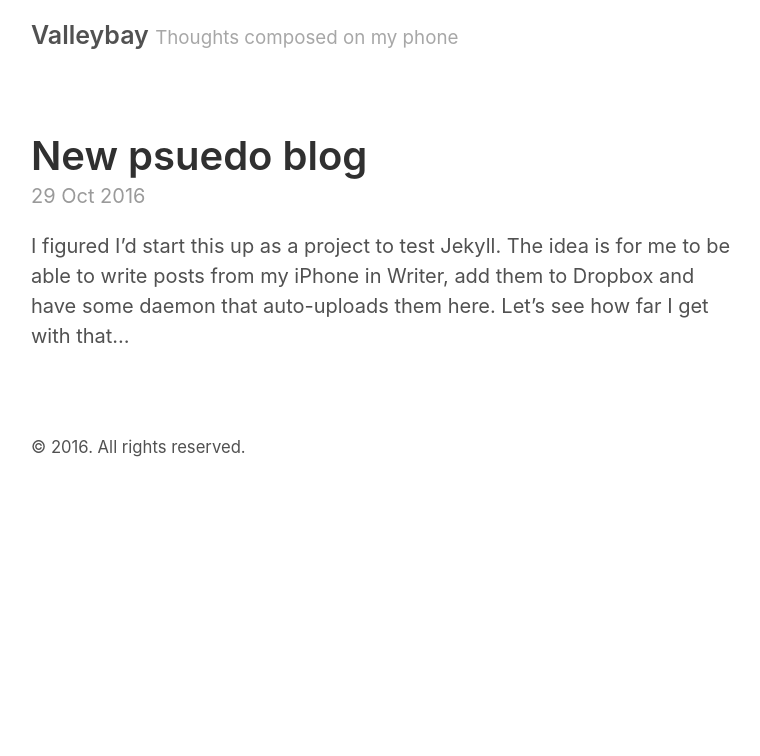
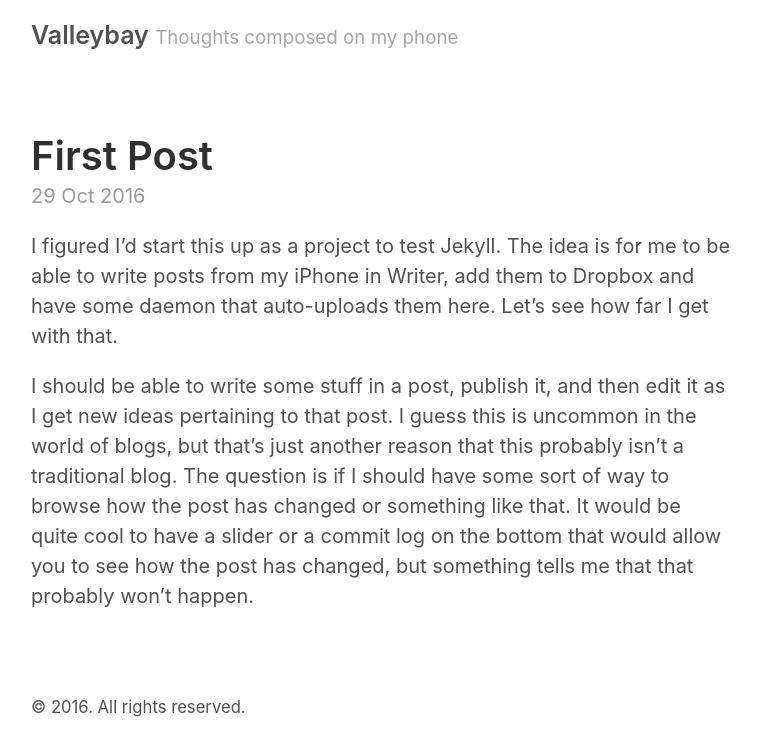
Before and after one commit to valleybay/valleybay.github.io, a Jekyll site: the page built from _posts/2016-10-29-first-post.md, in a window 1280 px wide. Shown: the top 756 px of the page, without its empty margins (259-1019 px from the left). Built offline with Jekyll 4.4.1, drawn with Linux system fonts in a browser that asks for light colours.

Commit message:
More writing

```diff
--- a/_posts/2016-10-29-first-post.md
+++ b/_posts/2016-10-29-first-post.md
@@ -1,6 +1,8 @@
 ---
 layout: post
-title: New psuedo blog
+title: First Post
 ---
 
-I figured I'd start this up as a project to test Jekyll. The idea is for me to be able to write posts from my iPhone in Writer, add them to Dropbox and have some daemon that auto-uploads them here. Let's see how far I get with that...
+I figured I'd start this up as a project to test Jekyll. The idea is for me to be able to write posts from my iPhone in Writer, add them to Dropbox and have some daemon that auto-uploads them here. Let's see how far I get with that.
+
+I should be able to write some stuff in a post, publish it, and then edit it as I get new ideas pertaining to that post. I guess this is uncommon in the world of blogs, but that's just another reason that this probably isn't a traditional blog. The question is if I should have some sort of way to browse how the post has changed or something like that. It would be quite cool to have a slider or a commit log on the bottom that would allow you to see how the post has changed, but something tells me that that probably won't happen.
```
